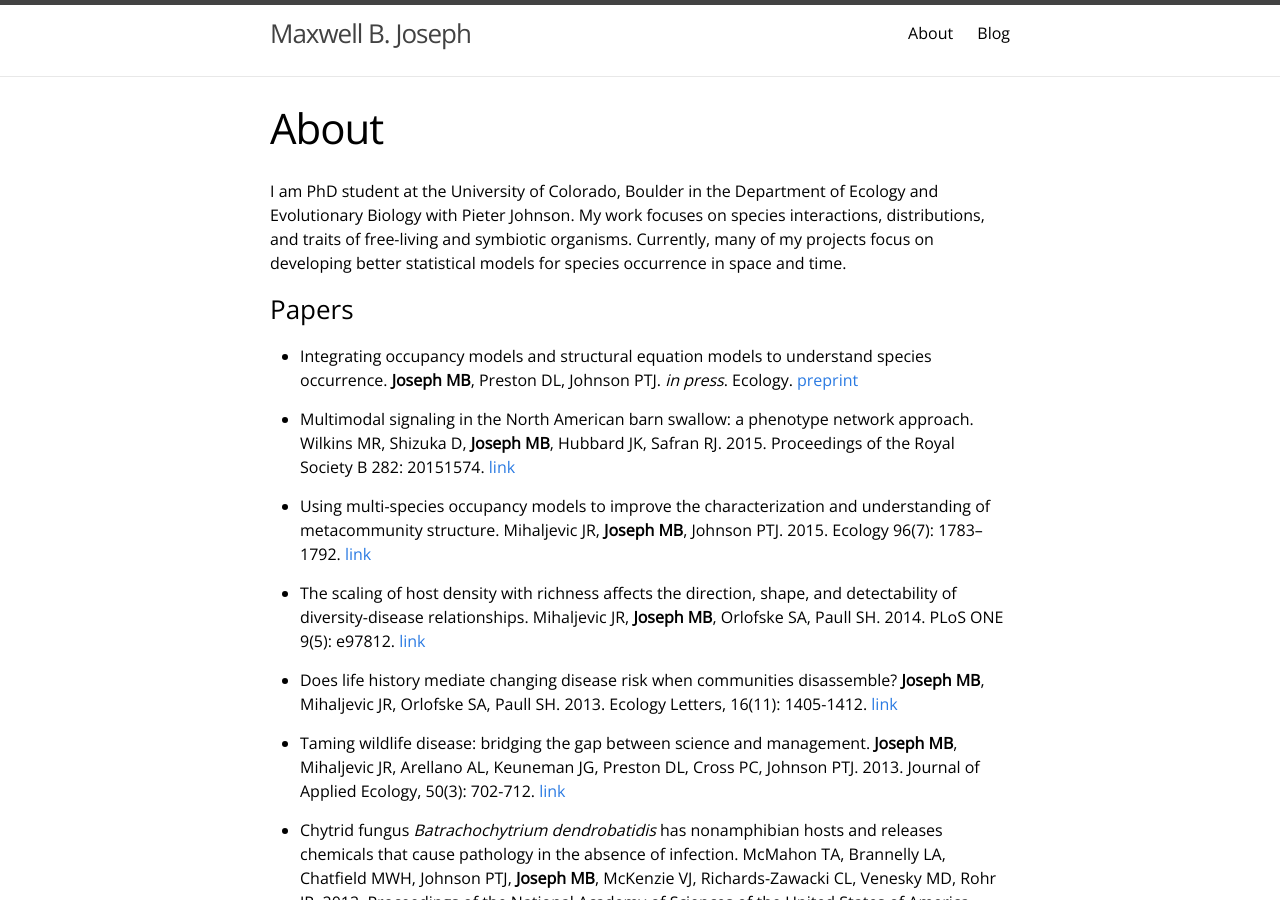
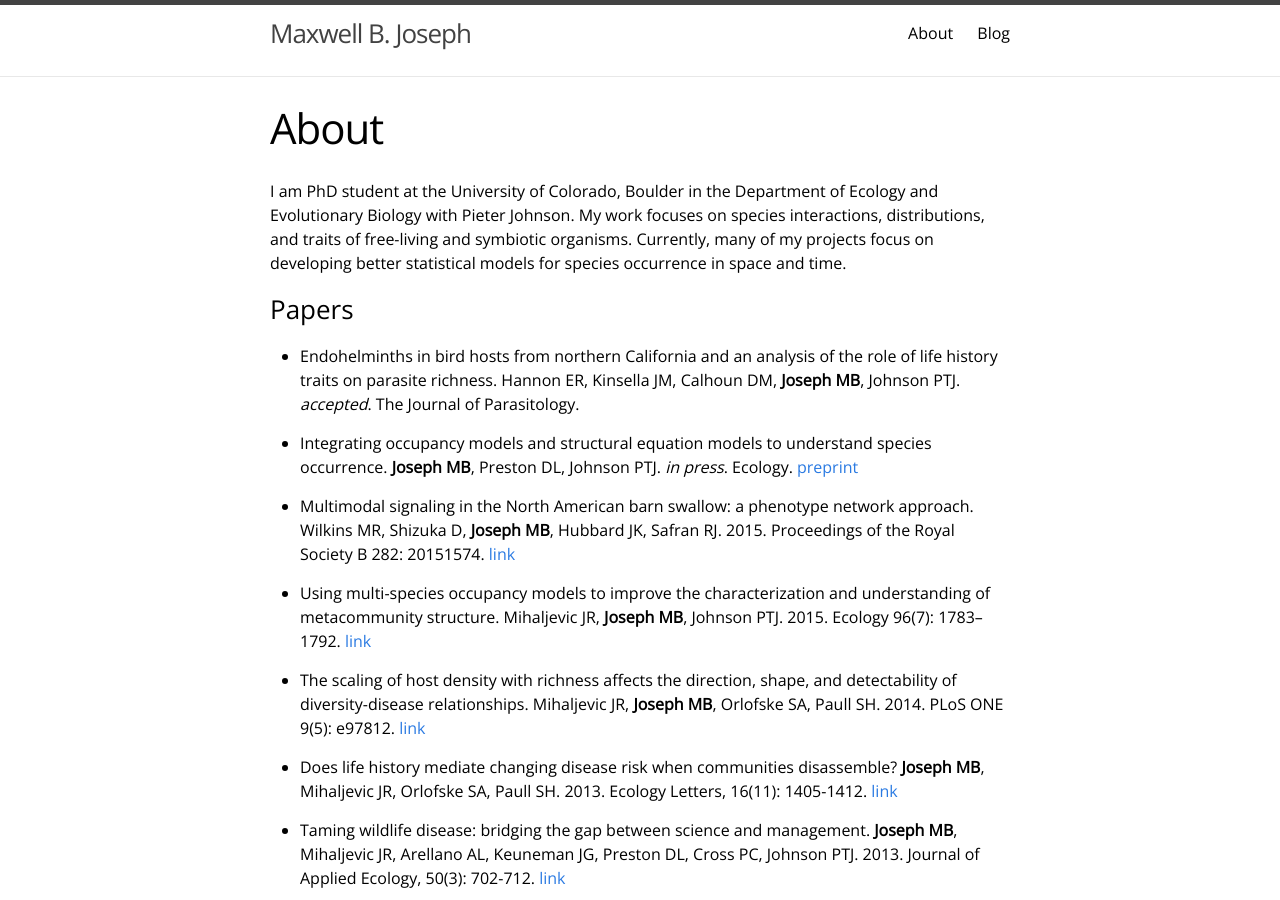
Before and after one commit to mbjoseph/old-website, a Jekyll site: the page built from about.md, in a window 1280 px wide and 900 px high. Built offline with Jekyll 4.4.1, drawn with Linux system fonts in a browser that asks for light colours.

Commit message:
adding emilys bird parasite paper

```diff
--- a/about.md
+++ b/about.md
@@ -10,6 +10,8 @@ My work focuses on species interactions, distributions, and traits of free-livin
 Currently, many of my projects focus on developing better statistical models for species occurrence in space and time.
 
 ### Papers
+
+- Endohelminths in bird hosts from northern California and an analysis of the role of life history traits on parasite richness. Hannon ER, Kinsella JM, Calhoun DM, **Joseph MB**, Johnson PTJ. *accepted*. The Journal of Parasitology.
 
 - Integrating occupancy models and structural equation models to understand species occurrence.  **Joseph MB**, Preston DL, Johnson PTJ. *in press*. Ecology. [preprint](http://www.colorado.edu/ebio/gradstudents/joseph/pubs/joseph_et_al_2015.pdf)
 
```
